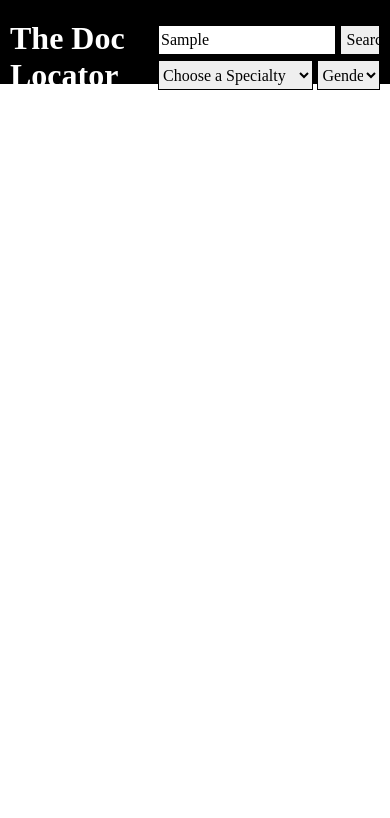
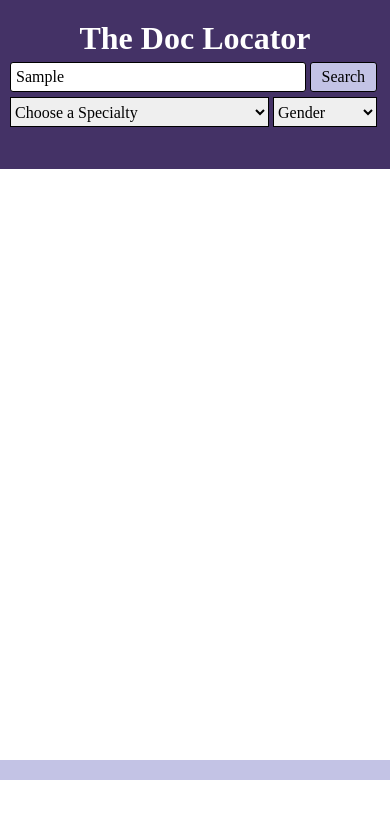
Before and after one commit to iastanley/The-Doc-Locator, a plain HTML site: page index.html in a window 390 px wide. Both pictures are taken after typing "Sample" into the empty fields and a click on the button "Search". Drawn offline with nearby package versions, Linux system fonts and the light colour scheme; some packages are replaced by stand-ins of ours.

Commit message:
fixed mobile styling and changed color palette

```diff
--- a/app.js
+++ b/app.js
@@ -54,15 +54,15 @@ function initMap() {
   //betterdoctor API ajax call handler
   //this is the version for the final code
   // function getBetterDoctorData(location, filter, callback) {
-  //   //make ajax call to betterdoctor API
+    //make ajax call to betterdoctor API
   //   var query = {
   //     user_key: '21117ecb33b4e4b1650558f7b9657e24',
   //     location: location.lat() + ',' + location.lng() + ',20',
-  //     limit: 20,
+  //     limit: 20
   //   }
   //
   //   if (filter.specialty) {
-  //     query.specialty = filter.specialty;
+  //     query.specialty_uid = filter.specialty;
   //   }
   //
   //   if (filter.gender) {
@@ -104,10 +104,14 @@ function initMap() {
             lng: data.data[i].practices[j].lon
           },
           map: map,
-          title: data.data[i].uid
+          title: data.data[i].profile.first_name + ' '
+                + (data.data[i].profile.middle_name || '') + ' '
+                + data.data[i].profile.last_name + ', '
+                + data.data[i].profile.title,
+          lookUp: data.data[i].uid
         });
         marker.addListener('click', function(){
-          var id = this.title;
+          var id = this.lookUp;
           document.getElementById(id).scrollIntoView(true);
           selectCard($('#' + id));
         });
@@ -133,7 +137,7 @@ function initMap() {
       } else {
         imgSrc = data.data[i].profile.image_url;
       }
-      // imgSrc = data.data[i].profile.image_url ? data.data[i].profile.image_url : 'https://asset3.betterdoctor.com/assets/general_doctor_male.png';
+
       name = data.data[i].profile.first_name + ' '
             + (data.data[i].profile.middle_name || '') + ' '
             + data.data[i].profile.last_name + ', '
--- a/main.css
+++ b/main.css
@@ -4,20 +4,22 @@ body * {
 
 /*Minimized header styles*/
 header {
-  background: #000;
+  background: #443266;
   color: #fff;
-  height: 10vh;
+  height: 13vh;
   padding: 20px 10px;
 }
 
 h1 {
   width: 40%;
   float: left;
+  vertical-align: middle;
 }
 
 form {
   width: 60%;
   float: left;
+
 }
 
 select[name="specialty"] {
@@ -28,7 +30,7 @@ select[name="gender"] {
   width: 28%;
 }
 
-h1, h4 {
+h1, h3, h4 {
   margin: 0;
 }
 
@@ -43,10 +45,22 @@ form div {
 
 .search input {
   width: 80%;
+  border: 1px solid #aaa;
+  border-radius: 3px;
+  height: 25px;
+  padding-left: 5px;
 }
 
 .search button {
   width: 18%;
+  height: 25px;
+  background: #C3C3E5;
+  border: 1px solid #aaa;
+  border-radius: 3px;
+}
+
+button:focus {
+  outline: 0;
 }
 
 /*Full screen header styles*/
@@ -81,15 +95,17 @@ form div {
 }
 
 #map {
-  height: 90vh;
+  height: 87vh;
   width: 70%;
   float: left;
 }
 
 #results {
-  height: 90vh;
+  height: 87vh;
   width: 30%;
-  background: #ddd;
+  padding-top: 10px;
+  padding-bottom: 10px;
+  background: #C3C3E5;
   float: left;
   overflow-y: scroll;
 }
@@ -98,14 +114,13 @@ form div {
   text-align: center;
 }
 
-
-
 .doc-card {
   width: 90%;
   margin: 10px auto;
   background: #fff;
   border: 1px solid #000;
   padding: 5px;
+  border-radius: 3px;
 }
 
 .doc-card img {
@@ -155,8 +170,23 @@ form div {
     height: 30px;
   }
 
+  header {
+    height: 20vh;
+  }
+
+  h1 {
+    width: 100%;
+    float: none;
+    text-align: center;
+  }
+
+  form {
+    width: 100%;
+    float: none;
+  }
+
   #map {
-    height: 80vh;
+    height: 70vh;
     width: 100%;
     float: none;
   }
@@ -168,4 +198,9 @@ form div {
     overflow-y: visible;
   }
 
+  #results h3 {
+    height: 10vh;
+    font-size: 1.5em;
+  }
+
 }
```
